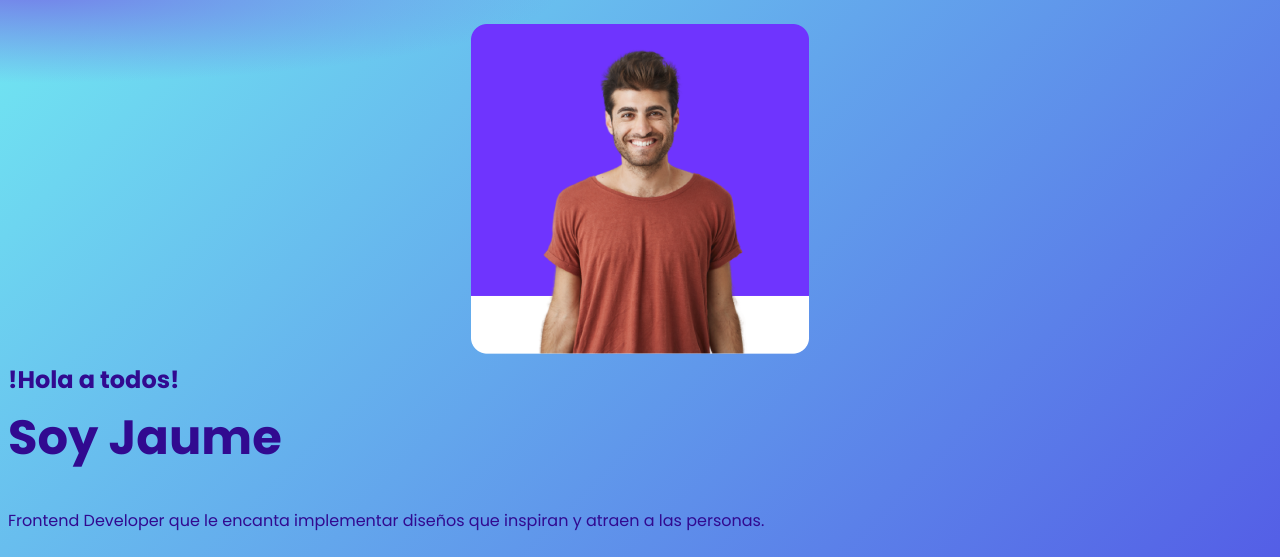
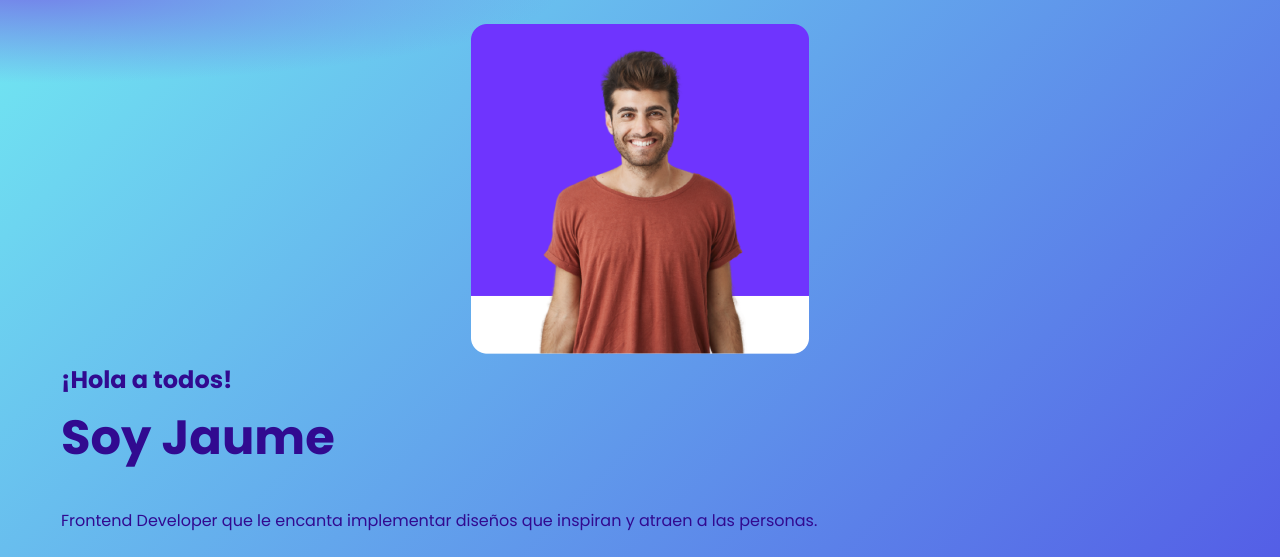
Before and after one commit to mikenieva/portafolio-de-jaume, a plain HTML site: page index.html in a window 1280 px wide. Shown: the part 80-637 px from the top of the page. Drawn offline with Linux system fonts and the light colour scheme.

Commit message:
Sexto cambio

```diff
--- a/css/index.css
+++ b/css/index.css
@@ -2,6 +2,7 @@
 @import "./button-icon.css";
 @import "./header.css";
 @import "./hero.css";
+@import "./wrapper.css";
 
 
 :root {
--- /dev/null
+++ b/css/wrapper.css
@@ -0,0 +1,6 @@
+.wrapper {
+  max-inline-size: 1158px;
+  padding-inline-end: 16px;
+  padding-inline-start: 16px;
+  margin: auto;
+}
--- a/index.html
+++ b/index.html
@@ -12,7 +12,9 @@
 </head>
 
 <body>
+  <div class="wrapper">
     <header class="header">
+
       <img src="./images/logo.png" width="70" height="20" alt="logo muy bonito">
       <button class="button">Curriculum</button>
     </header>
@@ -23,7 +25,7 @@
       </div>
       <div class="hero-description">
         <h1>
-        <span>!Hola a todos!</span>
+          <span>¡Hola a todos!</span>
           <span>Soy Jaume</span>
         </h1>
         <p>
@@ -38,6 +40,7 @@
         <a href="https://asdas.com" class="button">Descargar curriculum</a>
       </div>
     </section>
+  </div>
 
 
 </body>
```
Lines whose indentation alone changed are shown as unchanged.
